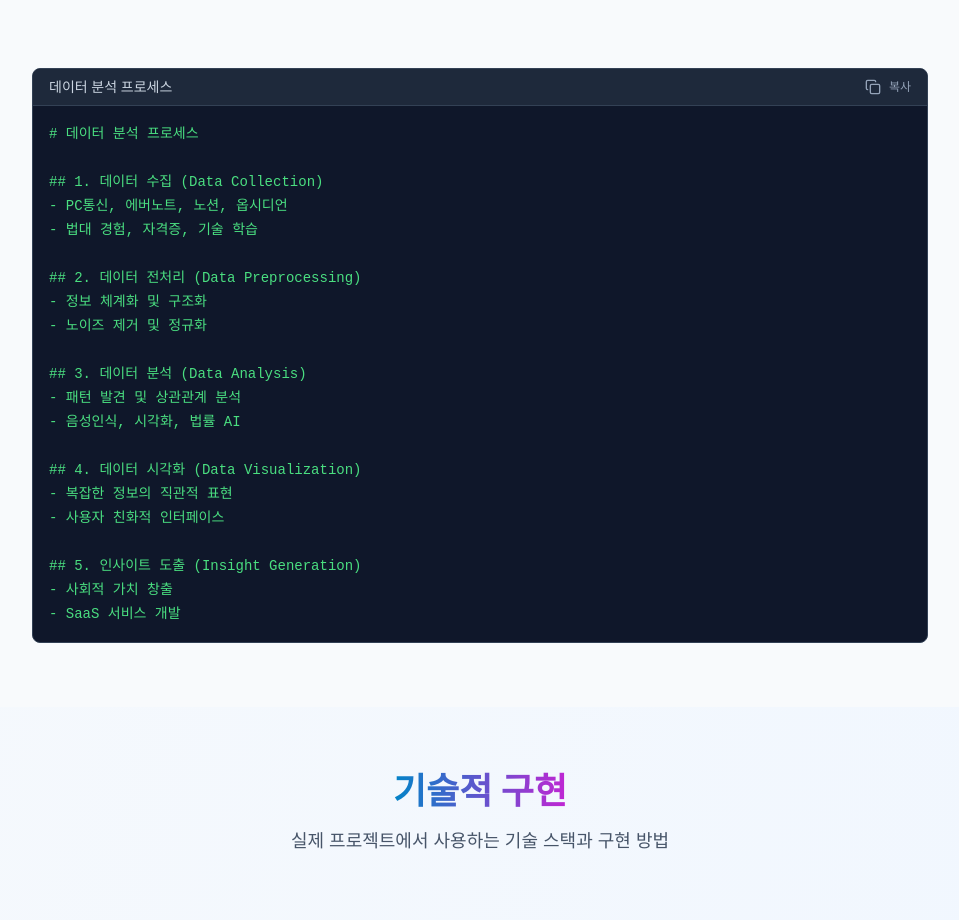
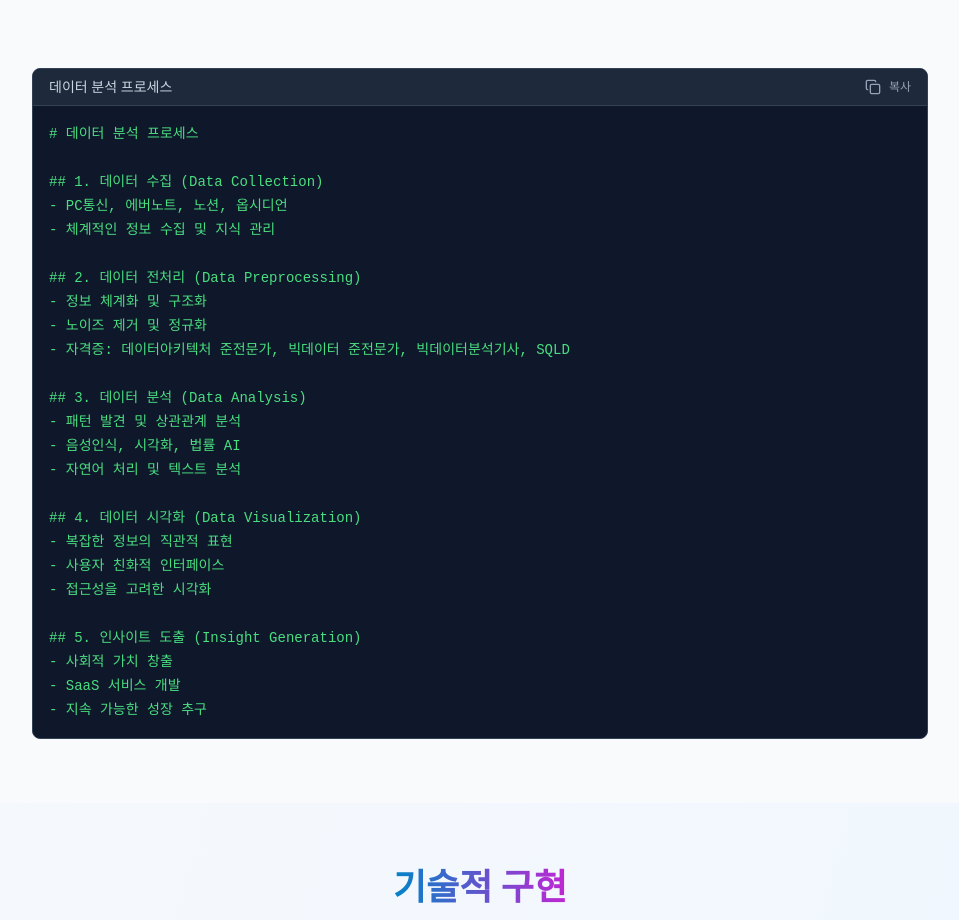
Before and after one commit to DAMIEN-PARK/webpage, a Next.js app: page / in a window 1280 px wide. Shown: the part 1942-2862 px from the top of the page, without its empty margins (160-1119 px from the left). Built offline with nearby package versions, Linux system fonts and the light colour scheme.

Commit message:
feat: 데이터 분석 프로세스 개요 업데이트 - 자격증 내용 추가 및 법대 경험 제거

```diff
--- a/app/page.tsx
+++ b/app/page.tsx
@@ -271,23 +271,27 @@
 
 ## 1. 데이터 수집 (Data Collection)
 - PC통신, 에버노트, 노션, 옵시디언
-- 법대 경험, 자격증, 기술 학습
+- 체계적인 정보 수집 및 지식 관리
 
 ## 2. 데이터 전처리 (Data Preprocessing)
 - 정보 체계화 및 구조화
 - 노이즈 제거 및 정규화
+- 자격증: 데이터아키텍처 준전문가, 빅데이터 준전문가, 빅데이터분석기사, SQLD
 
 ## 3. 데이터 분석 (Data Analysis)
 - 패턴 발견 및 상관관계 분석
 - 음성인식, 시각화, 법률 AI
+- 자연어 처리 및 텍스트 분석
 
 ## 4. 데이터 시각화 (Data Visualization)
 - 복잡한 정보의 직관적 표현
 - 사용자 친화적 인터페이스
+- 접근성을 고려한 시각화
 
 ## 5. 인사이트 도출 (Insight Generation)
 - 사회적 가치 창출
-- SaaS 서비스 개발`
+- SaaS 서비스 개발
+- 지속 가능한 성장 추구`
 
   const handleCardClick = (index: number) => {
     setSelectedStage(index)
```
